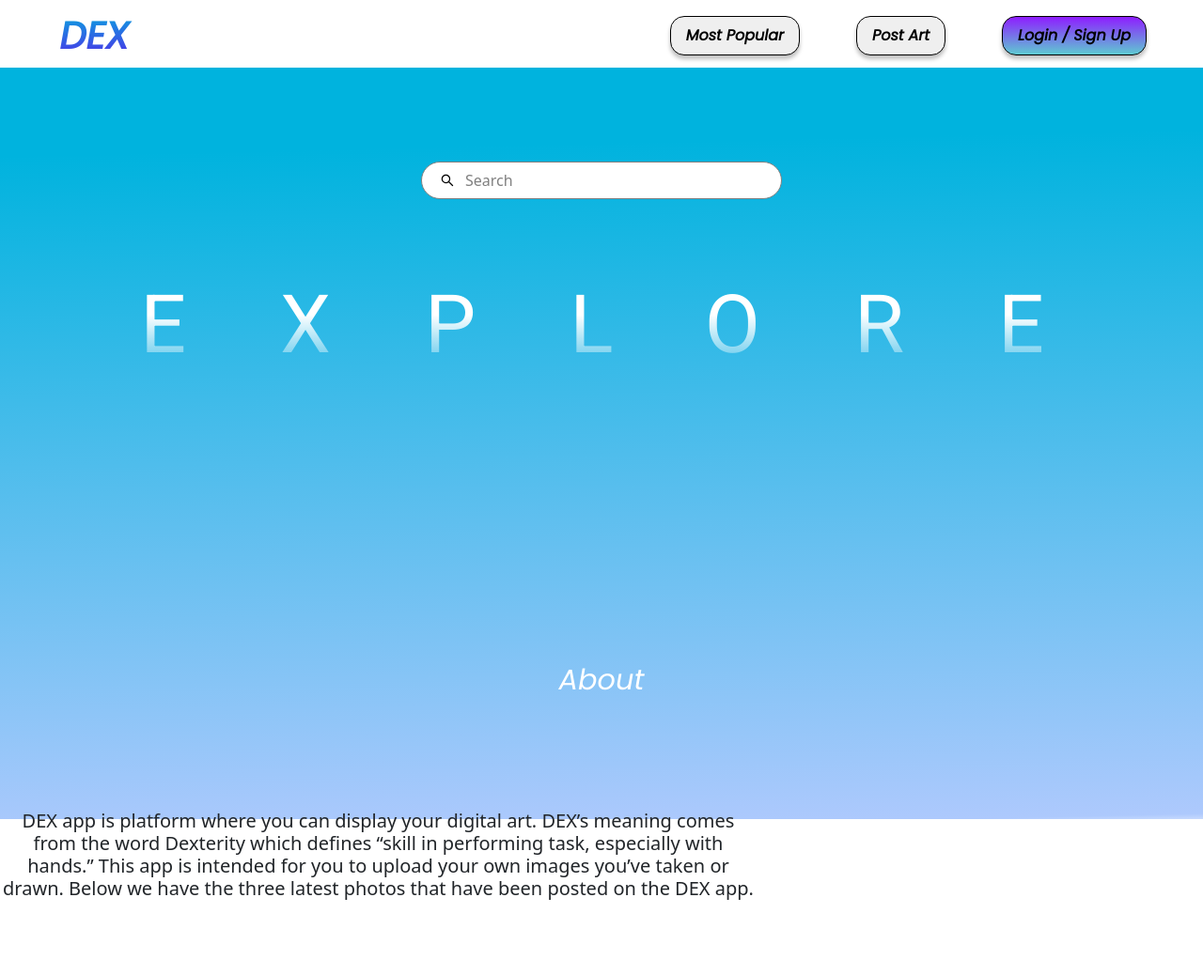
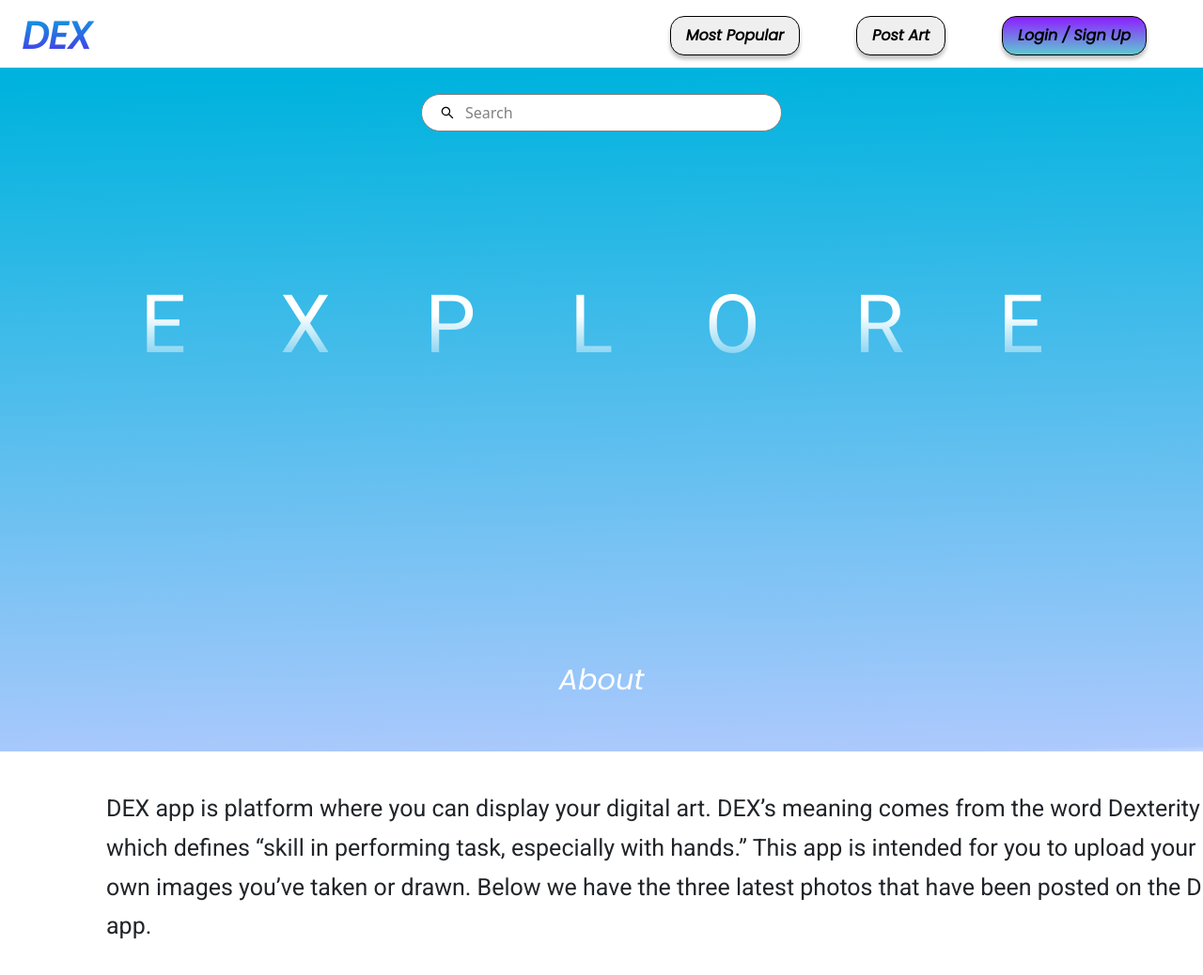
Before and after one commit to 809-code-bros/dex, a React (Vite) app in the folder dex/: page / in a window 1280 px wide. Shown: the top 1038 px of the page at 94% size. Built offline with nearby package versions, Linux system fonts and the light colour scheme; some icons are missing.

Commit message:
code-smells

```diff
--- a/dex/src/Components/Home/About/About.scss
+++ b/dex/src/Components/Home/About/About.scss
@@ -1,16 +1,25 @@
 .about-section {
   height: 100vh;
   width: 100vw;
-  margin-top: 650px;
+  margin-top: 800px;
+}
+
+.about-text {
+  position: absolute;
+  width: 1200px;
+  height: 297px;
+  left: 113px;
+  top: -100px;
 
   h3 {
     display: flex;
     flex-direction: row;
     justify-content: center;
-    text-align: center;
-    // margin:;
-    font-size: 20px;
-    width: 805px;
-    height: 48px;
+    text-align: start;
+    font-family: "Roboto";
+    font-style: normal;
+    font-weight: 400;
+    font-size: 25px;
+    line-height: 41.75px;
   }
 }
--- a/dex/src/Components/Home/About/About.tsx
+++ b/dex/src/Components/Home/About/About.tsx
@@ -3,7 +3,9 @@ import "./About.scss"
 const About = () => {
   return (
     <div className='about-section'>
+      <div className='about-text'>
         <h3>DEX app is platform where you can display your digital art. DEX’s meaning comes from the word Dexterity which defines “skill in performing task, especially with hands.”  This app is intended for you to upload your own images you’ve taken or drawn. Below we have the three latest photos that have been posted on the DEX app.</h3>
+        </div>
     </div>
   )
 }
--- a/dex/src/Components/Home/Home.tsx
+++ b/dex/src/Components/Home/Home.tsx
@@ -3,7 +3,7 @@ import "./Home.scss";
 import SearchBar from "./SearchBar";
 import About from "./About/About";
 
-import Fade from "react-reveal/Fade";
+import { Fade } from "react-reveal";
 import { Icon } from '@iconify/react';
 
 
--- a/dex/src/Components/Navbar/Navbar.scss
+++ b/dex/src/Components/Navbar/Navbar.scss
@@ -1,6 +1,13 @@
 .navbar {
   height: 72px;
-  margin-left: 40px;
+  position: fixed;
+  top:0;
+  left:0;
+  right:0;
+  z-index:1;
+  background-color: white;
+
+
 
   .header {
     font-family: "Poppins", sans-serif;
```
Also changed, not shown: 1 other file (tests, documents, lock files or other folders).
